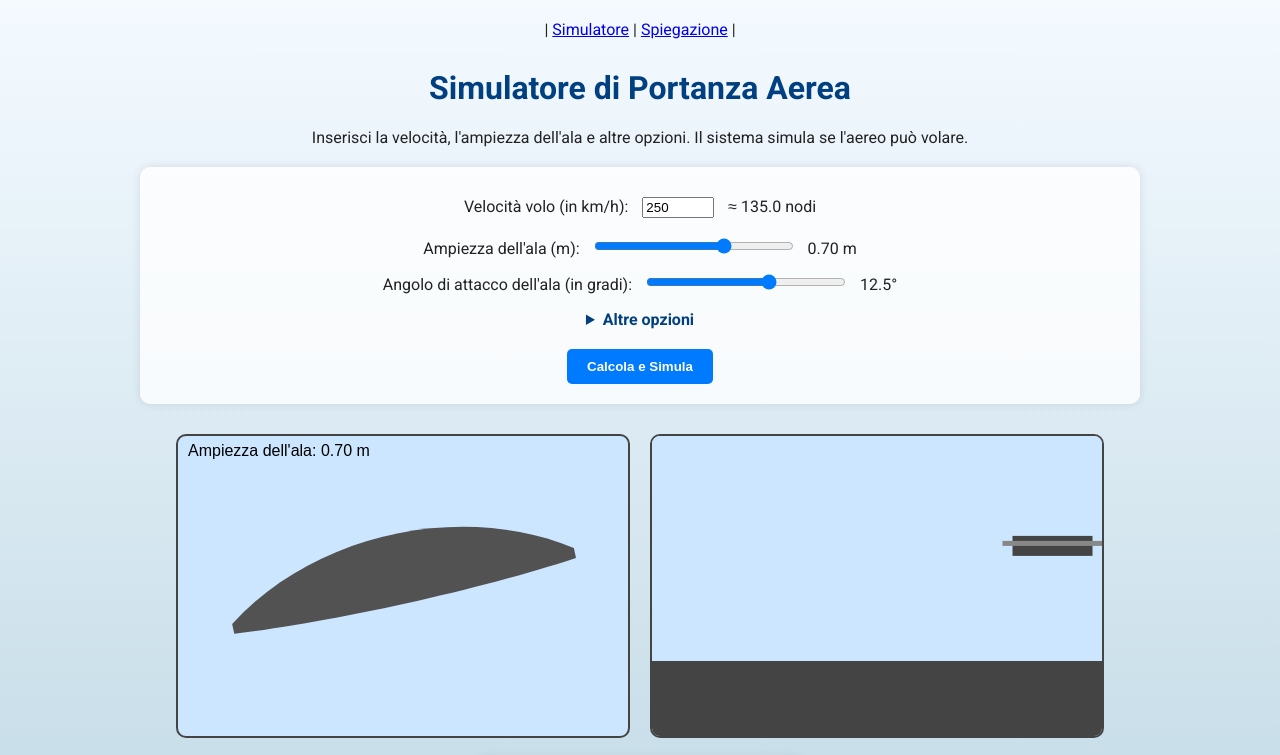
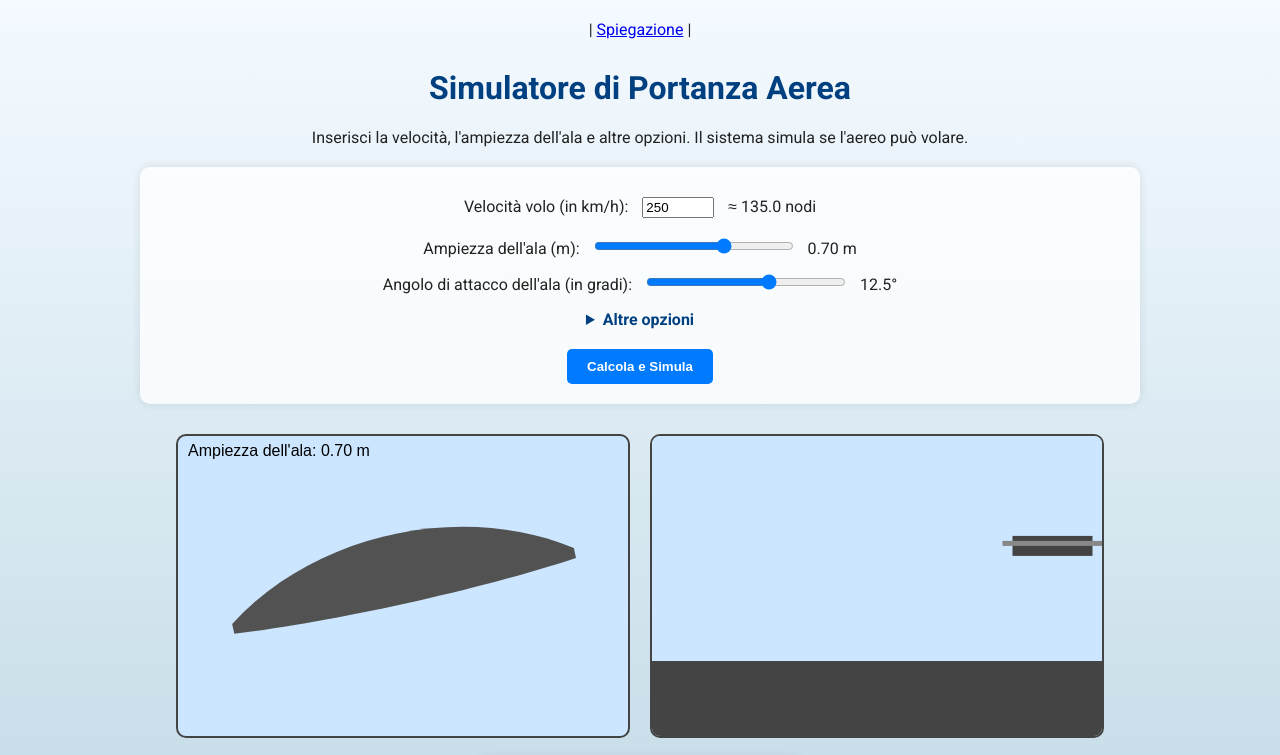
Before and after one commit to xarius-andrea/stem, a plain HTML site: page index.html in a window 1280 px wide. Shown: the top 755 px of the page. Drawn offline with Linux system fonts and the light colour scheme.

Commit message:
Update index.html

```diff
--- a/index.html
+++ b/index.html
@@ -145,8 +145,6 @@
 <body>
   <div class="container">
     <nav>
-        <span>|</span>
-        <span><a href="index.html">Simulatore</a></span>
         <span>|</span>
         <span><a href="pag_2.html">Spiegazione</a></span>
         <span>|</span>
```
